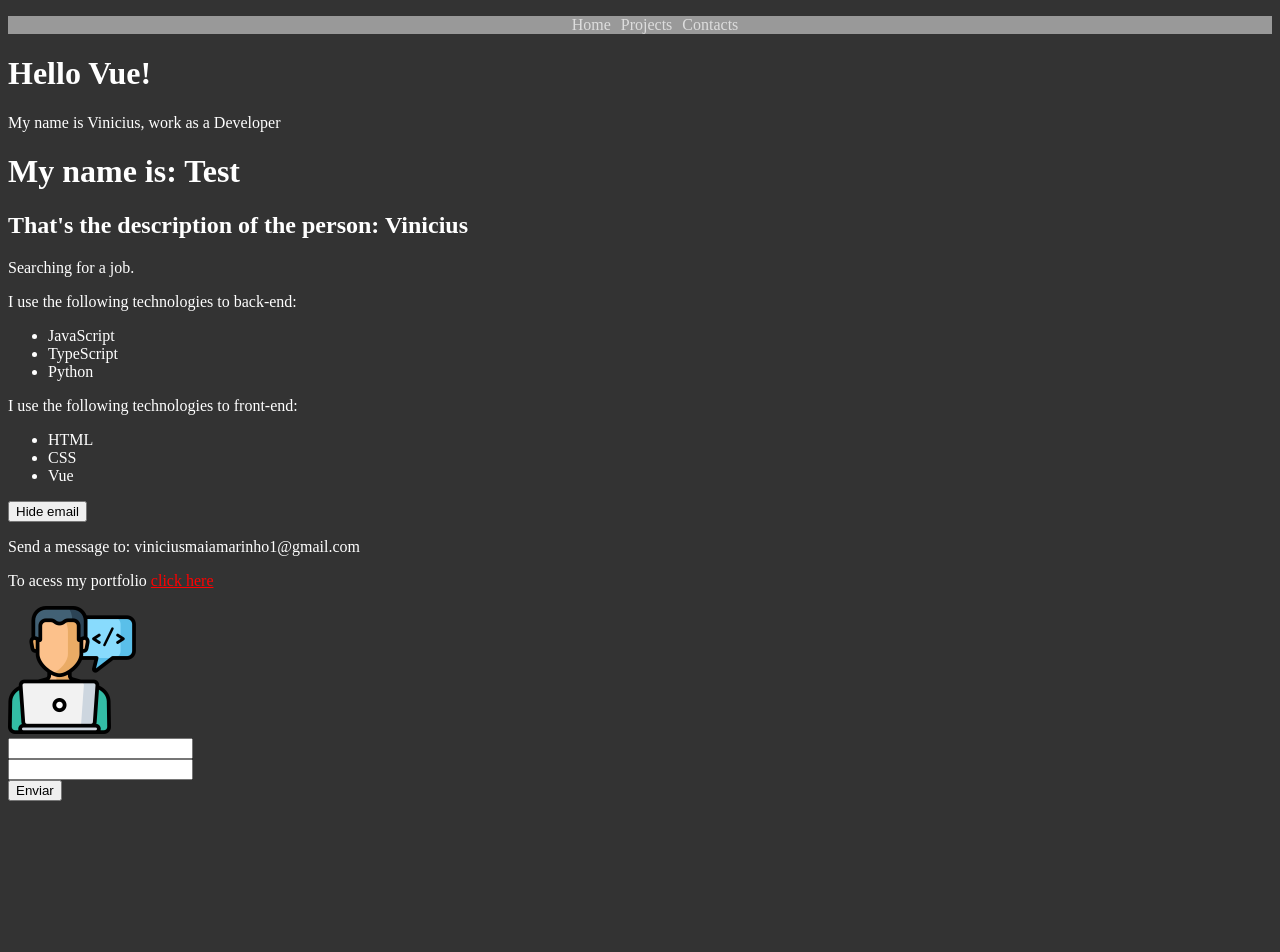
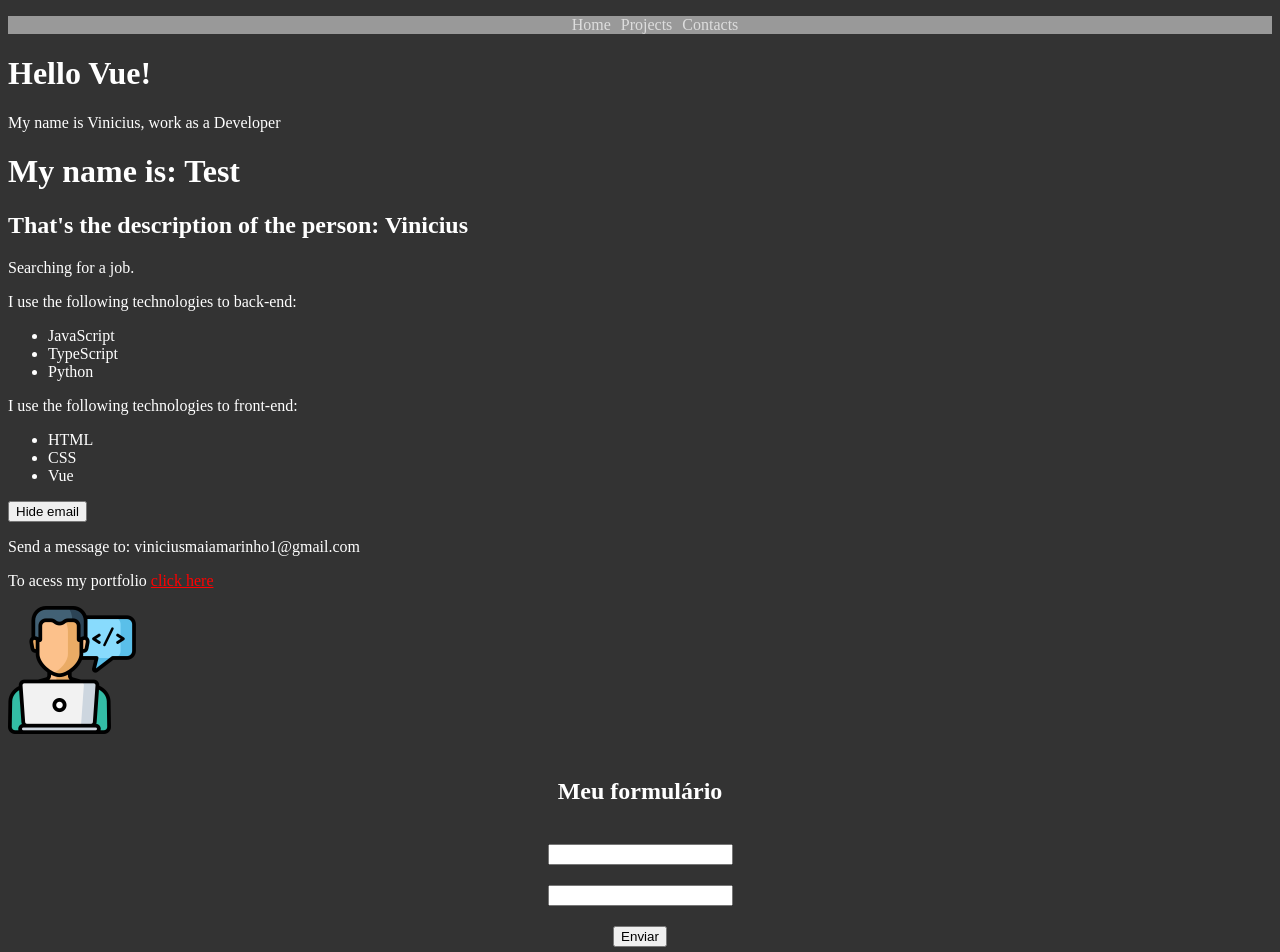
Before and after one commit to ViniciusMaiaM/LeaVue, a Vue app in the folder 04-components/: page / in a window 1280 px wide. Shown: the top 952 px of the page. Before the commit the page ends 809 px from the top, so only its background shows below. Built offline with nearby package versions, Linux system fonts and the light colour scheme.

Commit message:
Add events

```diff
--- a/04-components/src/components/Form.vue
+++ b/04-components/src/components/Form.vue
@@ -1,15 +1,19 @@
 <template>
-    <form action="">
     <div>
-            <Input />
+        <h2>Meu formulário</h2>
+        <form action="" @submit="sendForm($event)">
+            <!-- Declarando o event se tem acesso a esse objeto dentro do metodo -->
+            <div>
+                <input type="text" v-model="name">
             </div>
             <div>
-            <Input />
+                <input type="text" v-model="email">
             </div>
             <div>
                 <Submit />
             </div>
         </form>
+    </div>
 </template>
 
 <script>
@@ -22,6 +26,37 @@
         components:{
             Input,
             Submit
+        },
+        data() {
+            return{
+                name: "",
+                email: ""
+            }
+        },
+        methods:{
+            sendForm(e){
+
+                e.preventDefault();
+
+                const name = this.name;
+                const email = this.email;
+
+
+
+                console.log("Form sended");
+                console.log("The name is: " + name)
+                console.log("The email is: " + email)
+            }
         }
     }
 </script>
+
+<style scoped>
+    div{
+        display: flex;
+        align-items: center;
+        justify-content: center;
+        flex-direction: column;
+        margin: 20px;
+    }
+</style>
```
Lines whose indentation alone changed are shown as unchanged.
